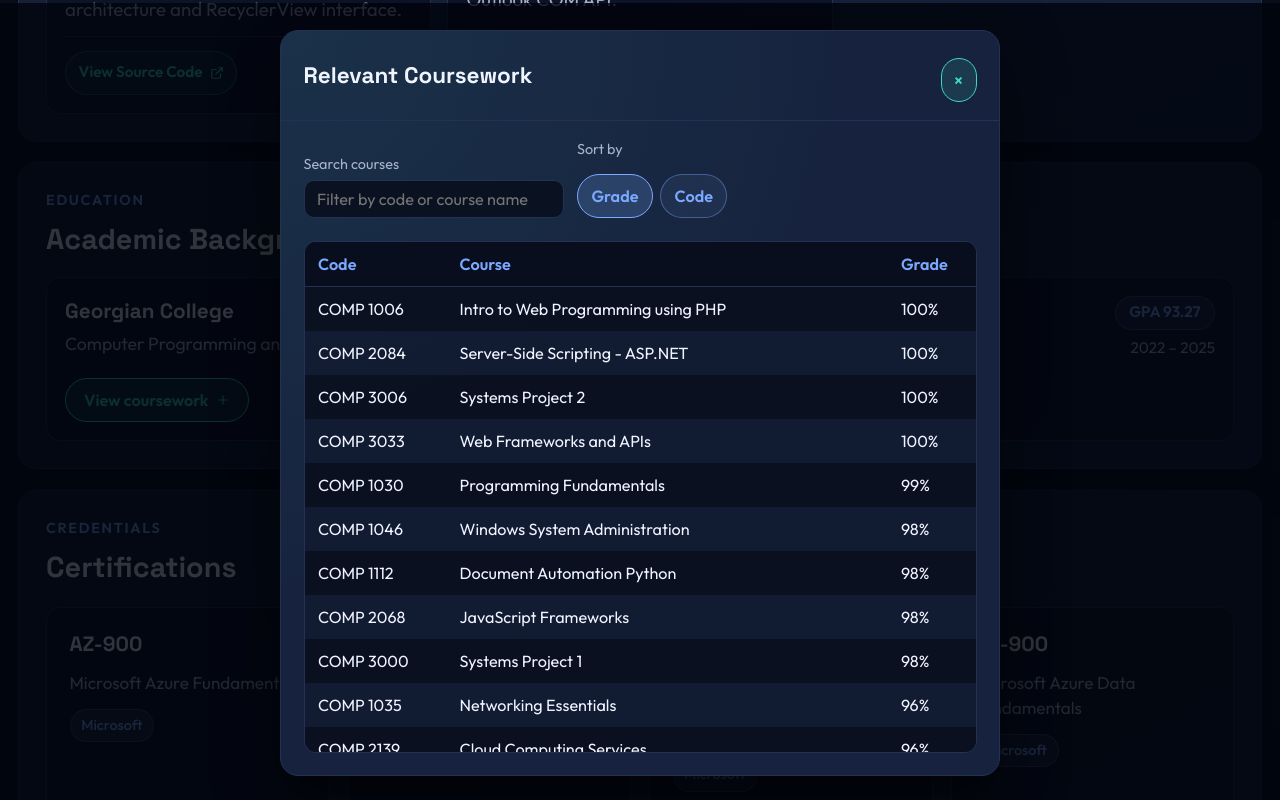
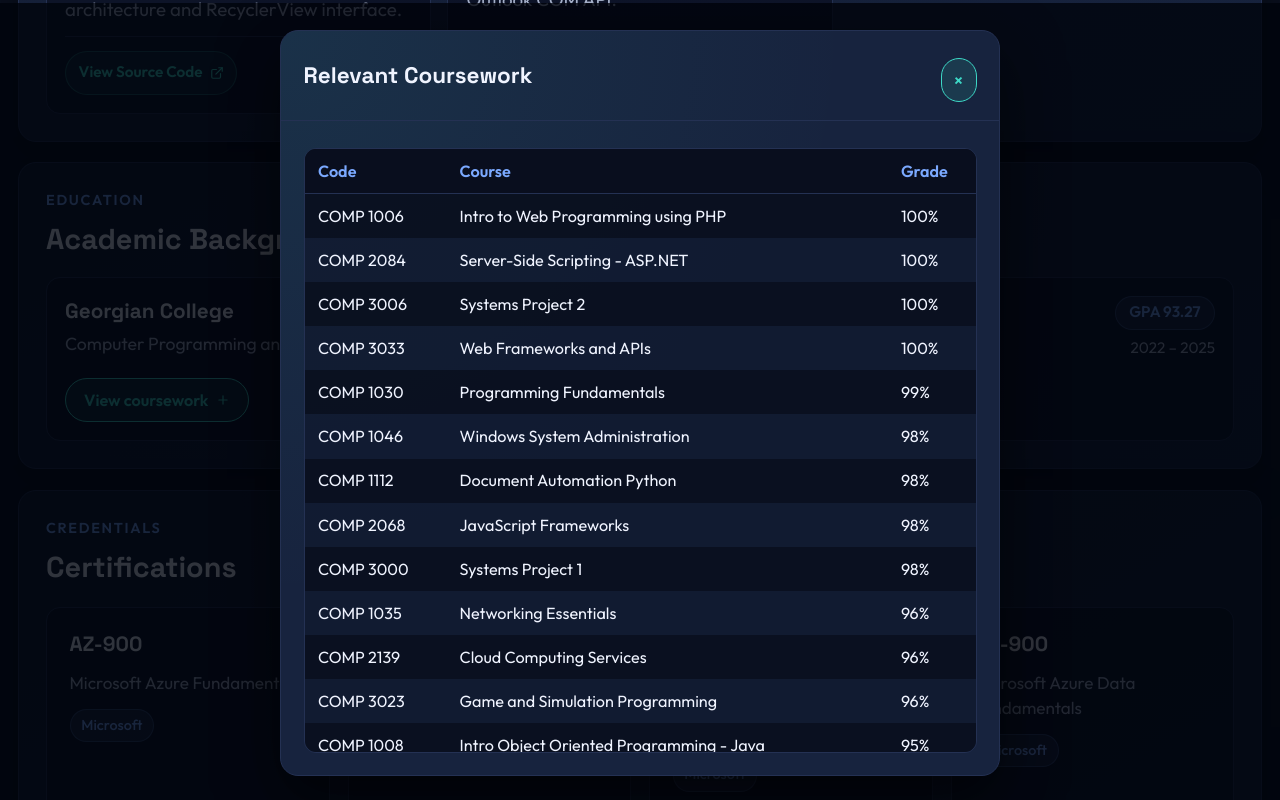
Before and after one commit to AntonKorchynskyi/my-portfolio, a React (Vite) app: page / in a window 1280 px wide. Both pictures are taken after a click on the button "View coursework". Shown: the part 4512-5312 px from the top of the page. Built offline with nearby package versions, Linux system fonts and the light colour scheme.

Commit message:
remove sorting adn search features from education section

```diff
--- a/src/components/Education.tsx
+++ b/src/components/Education.tsx
@@ -1,6 +1,4 @@
-import { useEffect, useMemo, useRef, useState } from "react";
-
-type CourseworkSort = "grade" | "code";
+import { useEffect, useRef, useState } from "react";
 
 interface Coursework {
   code: string;
@@ -49,6 +47,15 @@ const rawCoursework: Coursework[] = [
   { code: "MGMT 2001", name: "Principles of Management", grade: 88 },
 ];
 
+const coursework = [...rawCoursework].sort((a, b) => {
+  const gradeA = typeof a.grade === "number" ? a.grade : -1;
+  const gradeB = typeof b.grade === "number" ? b.grade : -1;
+  if (gradeA !== gradeB) {
+    return gradeB - gradeA;
+  }
+  return a.code.localeCompare(b.code);
+});
+
 interface EducationCourseworkModalProps {
   isOpen: boolean;
   onClose: () => void;
@@ -61,31 +68,6 @@ const EducationCourseworkModal = ({
   triggerRef,
 }: EducationCourseworkModalProps) => {
   const dialogRef = useRef<HTMLDivElement | null>(null);
-  const [search, setSearch] = useState("");
-  const [sortBy, setSortBy] = useState<CourseworkSort>("grade");
-
-  const filteredCourses = useMemo(() => {
-    const query = search.trim().toLowerCase();
-    let courses = rawCoursework;
-    if (query) {
-      courses = courses.filter(
-        (c) =>
-          c.code.toLowerCase().includes(query) ||
-          c.name.toLowerCase().includes(query),
-      );
-    }
-    const sorted = [...courses].sort((a, b) => {
-      if (sortBy === "grade") {
-        const gradeA = typeof a.grade === "number" ? a.grade : -1;
-        const gradeB = typeof b.grade === "number" ? b.grade : -1;
-        if (gradeA !== gradeB) {
-          return gradeB - gradeA;
-        }
-      }
-      return a.code.localeCompare(b.code);
-    });
-    return sorted;
-  }, [search, sortBy]);
 
   useEffect(() => {
     if (!isOpen) {
@@ -176,42 +158,6 @@ const EducationCourseworkModal = ({
           </button>
         </header>
         <div className="edu-modal-body">
-          <div className="edu-modal-controls">
-            <label className="edu-field">
-              <span className="edu-field-label">Search courses</span>
-              <input
-                type="text"
-                className="edu-input"
-                value={search}
-                onChange={(e) => setSearch(e.target.value)}
-                placeholder="Filter by code or course name"
-              />
-            </label>
-            <div className="edu-sort">
-              <span className="edu-field-label">Sort by</span>
-              <div className="edu-sort-buttons">
-                <button
-                  type="button"
-                  className={`edu-button edu-button--subtle ${
-                    sortBy === "grade" ? "edu-button--active" : ""
-                  }`}
-                  onClick={() => setSortBy("grade")}
-                >
-                  Grade
-                </button>
-                <button
-                  type="button"
-                  className={`edu-button edu-button--subtle ${
-                    sortBy === "code" ? "edu-button--active" : ""
-                  }`}
-                  onClick={() => setSortBy("code")}
-                >
-                  Code
-                </button>
-              </div>
-            </div>
-          </div>
-
           <div className="edu-table-wrapper">
             <table className="edu-table">
               <thead>
@@ -222,7 +168,7 @@ const EducationCourseworkModal = ({
                 </tr>
               </thead>
               <tbody>
-                {filteredCourses.map((course) => (
+                {coursework.map((course) => (
                   <tr key={course.code + course.name}>
                     <td>{course.code}</td>
                     <td>{course.name}</td>
--- a/src/index.css
+++ b/src/index.css
@@ -651,18 +651,6 @@ p {
   transform: translateY(-1px);
 }
 
-.edu-button--subtle {
-  border-color: rgba(123, 169, 255, 0.4);
-  background: rgba(123, 169, 255, 0.08);
-  color: var(--accent-2);
-  padding-inline: 0.75rem;
-}
-
-.edu-button--active {
-  border-color: var(--accent-2);
-  background: rgba(123, 169, 255, 0.2);
-}
-
 .edu-modal-overlay {
   position: fixed;
   inset: 0;
@@ -723,50 +711,6 @@ p {
   gap: 0.75rem;
   overflow: hidden;
   min-height: 0;
-}
-
-.edu-modal-controls {
-  display: flex;
-  flex-wrap: wrap;
-  gap: 0.75rem;
-  align-items: flex-end;
-}
-
-.edu-field {
-  display: flex;
-  flex-direction: column;
-  gap: 0.25rem;
-  min-width: min(260px, 100%);
-}
-
-.edu-field-label {
-  font-size: 0.8rem;
-  color: var(--muted);
-}
-
-.edu-input {
-  border-radius: 10px;
-  border: 1px solid var(--line);
-  padding: 0.45rem 0.7rem;
-  background: rgba(9, 15, 29, 0.9);
-  color: var(--text);
-  font-family: inherit;
-  font-size: 0.9rem;
-}
-
-.edu-input:focus-visible {
-  outline-offset: 2px;
-}
-
-.edu-sort {
-  display: flex;
-  flex-direction: column;
-  gap: 0.25rem;
-}
-
-.edu-sort-buttons {
-  display: inline-flex;
-  gap: 0.4rem;
 }
 
 .edu-table-wrapper {
```
